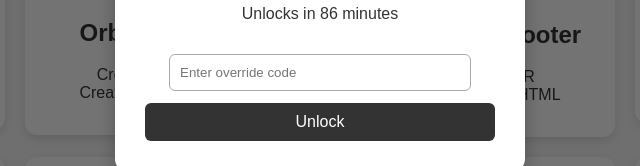
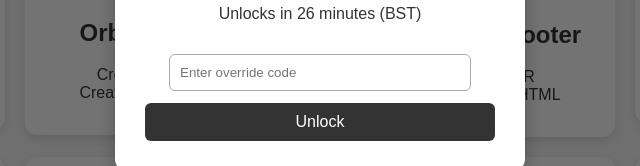
Before and after one commit to SmartSparkCoding/jacob-s-game-centre, a plain HTML site: page Current Version/index.html in a window 1280 px wide. Shown: the part 375-541 px from the top of the page, 320-960 px from the left. Drawn offline with Linux system fonts and the light colour scheme.

Commit message:
added feature

```diff
--- a/Current Version/index.html
+++ b/Current Version/index.html
@@ -433,22 +433,37 @@ function getRealCode() {
 /* NEW: Prevent relocking after override */
 let overrideActive = false;
 
-/* Lesson time windows (GMT) */
+/* Lesson time windows (UK local time: BST/GMT via Europe/London) */
 const lessonWindows = [
     ["08:40", "11:00"],
     ["11:25", "13:00"],
     ["14:20", "15:50"]
 ];
 
-/* Check if current GMT time is within lesson windows */
+/* Get UK local day/hour/minute (BST/GMT handled automatically) */
+function getUkTimeParts() {
+    const parts = new Intl.DateTimeFormat("en-GB", {
+        timeZone: "Europe/London",
+        weekday: "short",
+        hour: "2-digit",
+        minute: "2-digit",
+        hour12: false
+    }).formatToParts(new Date());
+
+    const weekday = parts.find(p => p.type === "weekday")?.value;
+    const hour = Number(parts.find(p => p.type === "hour")?.value || 0);
+    const minute = Number(parts.find(p => p.type === "minute")?.value || 0);
+
+    const weekdayMap = { Mon: 1, Tue: 2, Wed: 3, Thu: 4, Fri: 5, Sat: 6, Sun: 0 };
+    return { day: weekdayMap[weekday] ?? 0, current: hour * 60 + minute };
+}
+
+/* Check if current UK time is within lesson windows */
 function isLessonTime() {
     if (overrideActive) return false; // NEW: override stops locking
 
-    const now = new Date();
-    const day = now.getUTCDay();
+    const { day, current } = getUkTimeParts();
     if (day === 0 || day === 6) return false; // Weekend
-
-    const current = now.getUTCHours() * 60 + now.getUTCMinutes();
 
     for (let [start, end] of lessonWindows) {
         const [sh, sm] = start.split(":").map(Number);
@@ -465,8 +480,7 @@ function isLessonTime() {
 function getTimeUntilChange() {
     if (overrideActive) return null; // NEW: no countdown after override
 
-    const now = new Date();
-    const current = now.getUTCHours() * 60 + now.getUTCMinutes();
+    const { current } = getUkTimeParts();
 
     let times = [];
 
@@ -505,11 +519,11 @@ function updateLockState() {
     if (lesson) {
         overlay.style.display = "flex";
         countdown.style.display = "none";
-        unlockCountdown.innerText = mins !== null ? `Unlocks in ${mins} minutes` : "";
+        unlockCountdown.innerText = mins !== null ? `Unlocks in ${mins} minutes (BST)` : "";
     } else {
         overlay.style.display = "none";
         countdown.style.display = "block";
-        countdown.innerText = mins !== null ? `Locking in ${mins} minutes` : "";
+        countdown.innerText = mins !== null ? `Locking in ${mins} minutes (BST)` : "";
     }
 }
 
```
